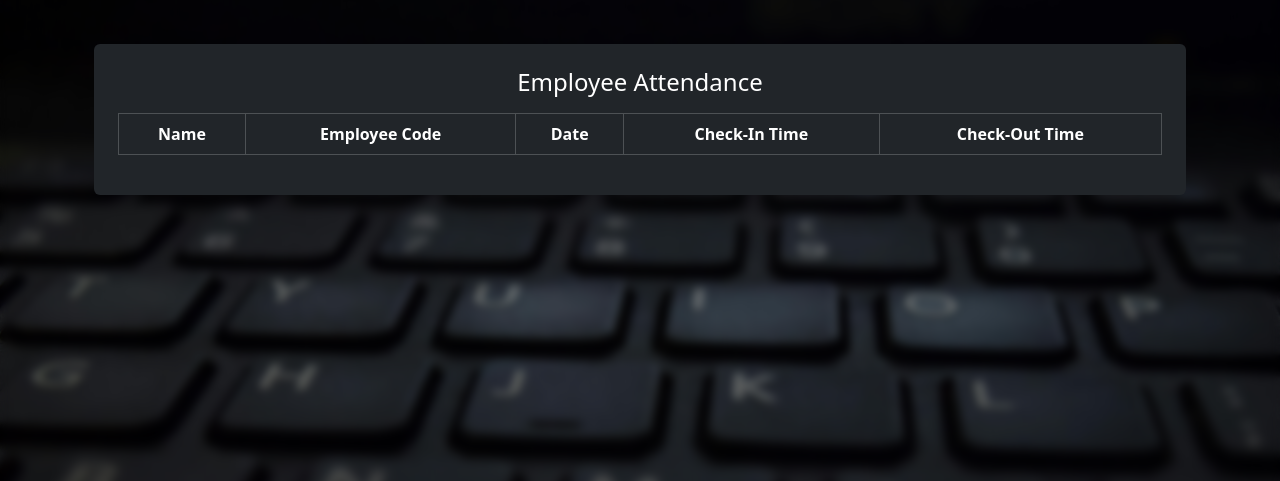
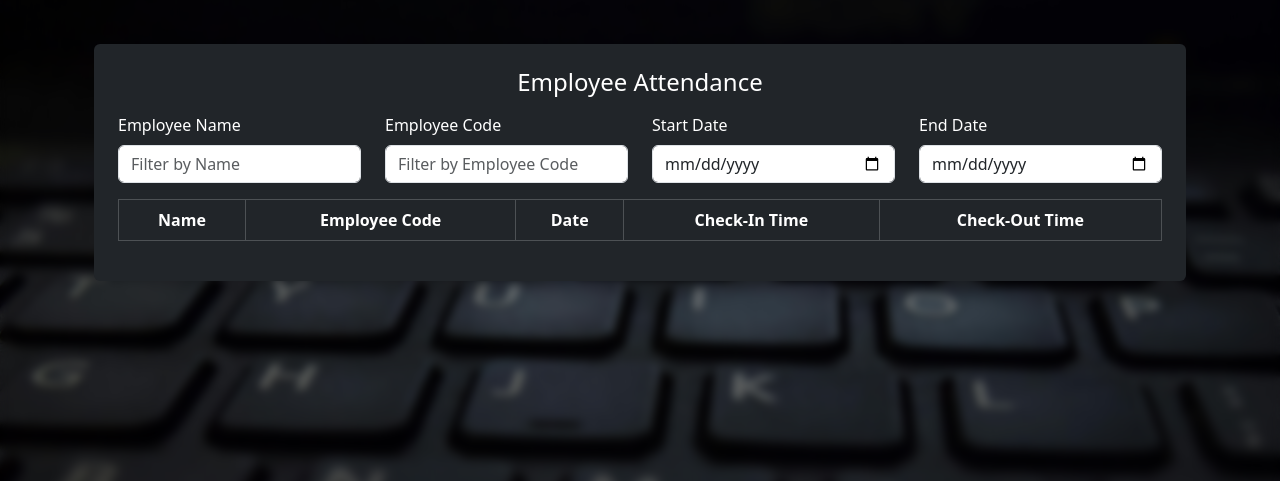
Before and after one commit to shrmsarthak/EmployeeManagementSystemAdmin, a Flask app: page /view_attendance in a window 1280 px wide. Shown: the part 56-537 px from the top of the page. Run offline with Flask 3, Linux system fonts and the light colour scheme; data that the repository does not hold is empty; parts of the project's set-up code (start-up, migrations or seed data) failed here and were passed over; some libraries are stand-ins or nearby versions.

Commit message:
filters done

```diff
--- a/templates/view_attendance.html
+++ b/templates/view_attendance.html
@@ -8,9 +8,29 @@
             <div class="card p-3 p-md-4 bg-dark text-white">
                 <h4 class="mb-3 text-center">Employee Attendance</h4>
 
+                <!-- Filters -->
+                <div class="row mb-3">
+                    <div class="col-md-3">
+                        <label for="employeeName" class="form-label">Employee Name</label>
+                        <input type="text" id="nameFilter" class="form-control" placeholder="Filter by Name" onkeyup="filterTable()">
+                    </div>
+                    <div class="col-md-3">
+                        <label for="employeeCode" class="form-label">Employee Code</label>
+                        <input type="text" id="codeFilter" class="form-control" placeholder="Filter by Employee Code" onkeyup="filterTable()">
+                    </div>
+                    <div class="col-md-3">
+                        <label for="startDate" class="form-label">Start Date</label>
+                        <input type="date" id="startDate" class="form-control" onchange="filterTable()">
+                    </div>
+                    <div class="col-md-3">
+                        <label for="endDate" class="form-label">End Date</label>
+                        <input type="date" id="endDate" class="form-control" onchange="filterTable()">
+                    </div>
+                </div>
+
                 <!-- Table without Scrolling -->
                 <div class="table-responsive">
-                    <table class="table table-striped table-dark table-bordered text-center text-nowrap">
+                    <table class="table table-striped table-dark table-bordered text-center text-nowrap" id="attendanceTable">
                         <thead>
                             <tr>
                                 <th scope="col" class="text-center">Name</th>
@@ -38,4 +58,49 @@
         </div>
     </div>
 </div>
+
+<script>
+    function filterTable() {
+        const nameFilter = document.getElementById('nameFilter').value.toLowerCase();
+        const codeFilter = document.getElementById('codeFilter').value.toLowerCase();
+        const startDate = new Date(document.getElementById('startDate').value);
+        const endDate = new Date(document.getElementById('endDate').value);
+
+        const table = document.getElementById('attendanceTable');
+        const rows = table.getElementsByTagName('tr');
+
+        for (let i = 1; i < rows.length; i++) {
+            const name = rows[i].getElementsByTagName('td')[0]?.textContent.toLowerCase();
+            const code = rows[i].getElementsByTagName('td')[1]?.textContent.toLowerCase();
+            const date = rows[i].getElementsByTagName('td')[2]?.textContent;
+
+            let nameMatch = !nameFilter || name.includes(nameFilter);
+            let codeMatch = !codeFilter || code.includes(codeFilter);
+
+            // Convert DD-MM-YYYY format to a Date object
+            const [day, month, year] = date.split('-');
+            const tableDate = new Date(`${year}-${month}-${day}`);
+
+            let dateMatch = true;
+            if (!isNaN(tableDate)) {
+                if (startDate && endDate) {
+                    dateMatch = tableDate >= startDate && tableDate <= endDate;
+                } else if (startDate) {
+                    dateMatch = tableDate >= startDate;
+                } else if (endDate) {
+                    dateMatch = tableDate <= endDate;
+                }
+            }
+
+            if (nameMatch && codeMatch && dateMatch) {
+                rows[i].style.display = '';
+            } else {
+                rows[i].style.display = 'none';
+            }
+        }
+    }
+    </script>
+
+
+
 {% endblock %}
```
